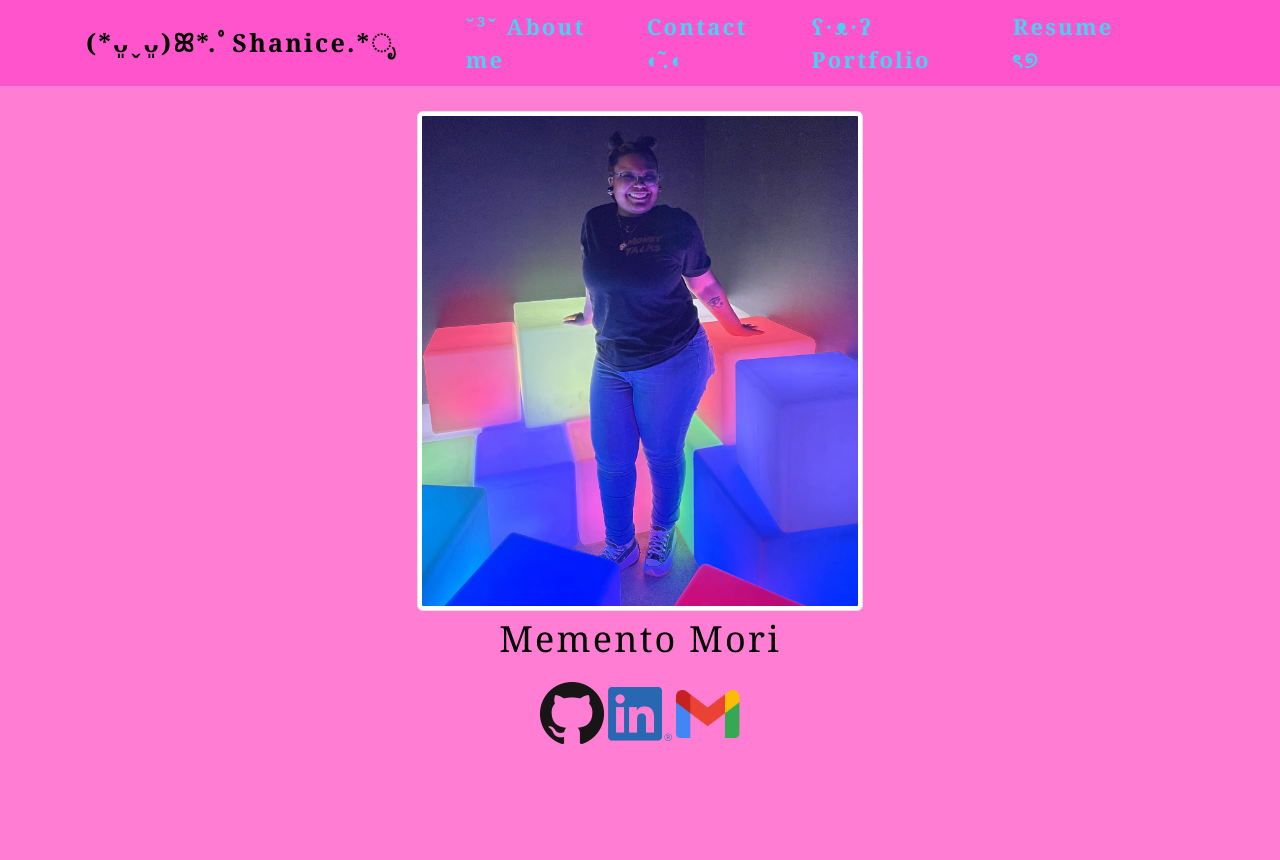
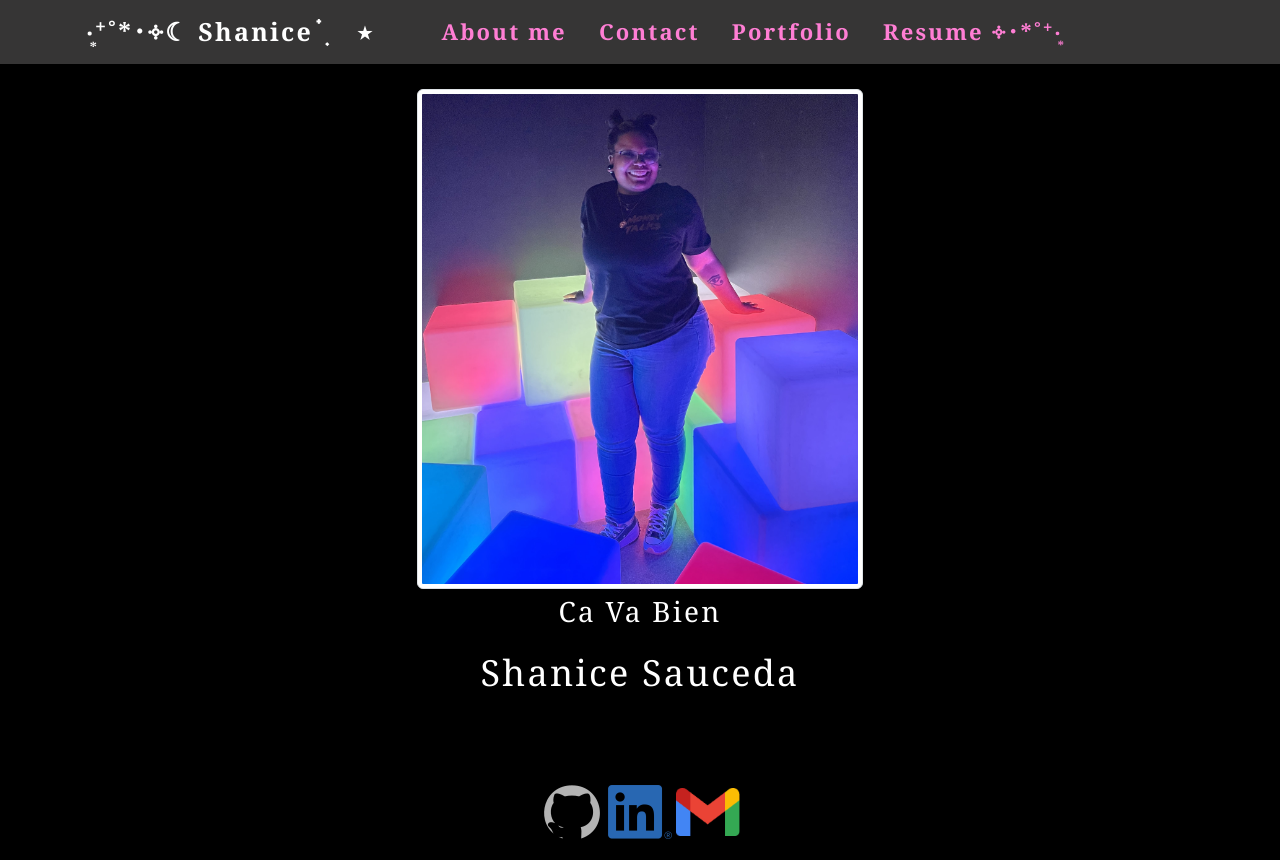
Before and after one commit to shanicesauce/spa-portfolio, a React (Create React App) app: page / in a window 1280 px wide. Before the commit the page ends 800 px from the top, so only its background shows below. Built offline with nearby package versions, Linux system fonts and the light colour scheme.

Commit message:
updated color scheme, added and removed some things. fixed mobile responsive

```diff
--- a/src/components/About/index.js
+++ b/src/components/About/index.js
@@ -3,13 +3,13 @@ import React from "react";
 const About = () => {
   return (
     <section className="my-5" id="about">
-      <h1 className="title"> About me ૮•ﻌ-ა </h1>
+      <h1 className="title"> About Me ♥ </h1>
       <p>
         Hello! My name is Shanice Sauceda. I was
         born and Raised in San Antonio Texas, I am a 25 year old emerging full
         stack developer eagerly expanding into new technologies.
       </p>
-      <p>Bharani nakshatra ♀️ </p>
+      <p><h5>Bharani Nakshatra ♀️ </h5></p>
       <p>
         Full-stack web developer with a background in cosmetology and customer
         service. Trained at UTSA Coding Boot Camp, earning a certificate in
--- a/src/components/Contact/index.js
+++ b/src/components/Contact/index.js
@@ -56,7 +56,7 @@ function ContactForm() {
 
   return (
     <section >
-      <h1 className="title">Contact me ★~(◠‿◕✿)</h1>
+      <h1 className="title">Contact me ♥</h1>
       <form ref={form} onSubmit={sendEmail}>
         <div>
           <label htmlFor="name"> Name: </label>
--- a/src/components/Footer/index.js
+++ b/src/components/Footer/index.js
@@ -12,7 +12,7 @@ const Footer = () => {
           <img src={github} alt="github"></img>
         </a>
 
-        <a href="https://www.linkedin.com/in/shanice-sauceda-106221255/">
+        <a href="https://www.linkedin.com/in/ShaniceSauceda">
             <img src={linkedin} alt="linkedin"></img>
         </a>
 
--- a/src/components/Nav/index.js
+++ b/src/components/Nav/index.js
@@ -7,7 +7,7 @@ const Navigation = (props) => {
   return (
     <Navbar collapseOnSelect  expand="lg" as={"header"} className="d-flex" >
       <Container >
-        <Navbar.Brand href="#/portfolio" className="navbar-brand">(*ᴗ͈ˬᴗ͈)ꕤ*.ﾟShanice.*ೃ</Navbar.Brand>
+        <Navbar.Brand href="#/portfolio" className="navbar-brand">‧͙⁺˚*･༓☾ Shanice ๋࣭ㅤ ⭑</Navbar.Brand>
         <Navbar.Toggle
           aria-controls="responsive-navbar-nav"
         />
@@ -20,7 +20,7 @@ const Navigation = (props) => {
                 setContactSelected(true);
               }}
             >
-              ˘³˘ About me
+              About me
             </Nav.Link>
             <Nav.Link
               href="#/contact"
@@ -29,7 +29,7 @@ const Navigation = (props) => {
                 setContactSelected(true);
               }}
             >
-              Contact ◐.̃◐
+              Contact
             </Nav.Link>
             <Nav.Link
               href="#/portfolio"
@@ -38,7 +38,7 @@ const Navigation = (props) => {
                 setContactSelected(true);
               }}
             >
-              ʕ·ᴥ·ʔ Portfolio
+            Portfolio
             </Nav.Link>
             <Nav.Link
               href="#/resume"
@@ -47,7 +47,7 @@ const Navigation = (props) => {
                 setContactSelected(true);
               }}
             >
-              Resume ৎ୭
+              Resume ༓･*˚⁺‧͙
             </Nav.Link>
           </Nav>
         </Navbar.Collapse>
--- a/src/components/Portfolio/index.js
+++ b/src/components/Portfolio/index.js
@@ -54,7 +54,7 @@ function Portfolio() {
   return (
     <>
       <Stack gap={3} className="align-items-center mx-auto">
-        <h1 className="title"> My Projects (๑•́ ₃ •̀๑) </h1>
+        <h1 className="title"> Projects </h1>
         {projects.map((project) => (
           <Card className="projects">
             <Card.Img
@@ -70,7 +70,7 @@ function Portfolio() {
               >
                 {project.name}
               </Card.Title>
-              <Card.Subtitle className="mb-2 text-muted">
+              <Card.Subtitle className="mb-2 text-dark">
                 {project.technologies}
               </Card.Subtitle>
               <Card.Text className="body text-center text-light">
--- a/src/components/Resume/index.js
+++ b/src/components/Resume/index.js
@@ -3,10 +3,15 @@ import React from "react";
 const Resume = () => {
   return (
     <div id="resume">
-      <h1 className="title">(◍•ᴗ•◍) My Resume </h1>
-      <a href="https://docs.google.com/document/d/1GZYIjnVElssUx2le6ORu0DguamMkKnhJrc-JzcJlZG4/edit?usp=sharing"> ( ˘ ³˘)♥ Resume </a>
+      <h1 className="title">My Resume </h1>
+      <a href="https://docs.google.com/document/d/1GZYIjnVElssUx2le6ORu0DguamMkKnhJrc-JzcJlZG4/edit?usp=sharing">
+
+        ‧₊˚✧ Resume ✧˚₊‧
+      </a>
       <p>
         Front-End Proficiencies <br />
+      </p>
+      <p>
         •HTML <br />
         •CSS <br />
         •JavaScript
@@ -17,6 +22,8 @@ const Resume = () => {
       </p>
       <p>
         Back-End Proficiencies <br />
+      </p>
+      <p>
         • APIs <br />
         •Node <br />
         •Express <br />
--- a/src/components/Welcome/index.js
+++ b/src/components/Welcome/index.js
@@ -6,8 +6,9 @@ const Welcome = () => {
     <div id="welcome">
       <img src={shanice} alt="shanice at hopscotch" className="img-thumbnail "></img>
       <p>
-        <h1>Memento Mori</h1>
+        <h3>Ca Va Bien</h3> <br/>
       </p>
+      <h1> Shanice Sauceda </h1>
     </div>
   );
 };
--- a/src/index.css
+++ b/src/index.css
@@ -4,12 +4,12 @@ main {
   padding: 50px 30px;
 }
 :root {
-  --primary: #ff54cc;
-  --secondary: #47d1f3;
+  --primary: #363535;
+  --secondary: #ff7ed4;
   --tertiary: #04b169;
-  --light: #ff7ed4;
-  --dark: #202020;
-  --darker: #000000;
+  --light: #000000;
+  --dark: #f873d0;
+  --darker: #ffffff;
   --error: rgb(228, 46, 1);
   --spacing-one: calc(1rem * 0.5);
   --spacing-two: calc(1rem);
@@ -94,7 +94,6 @@ header {
   margin: auto;
 }
 
-
 button:hover {
   opacity: 0.8;
 }
@@ -112,14 +111,12 @@ span[role="img"] {
   cursor: default;
 }
 
-.title {
-  text-align: center;
-}
-
 form {
   display: flex;
   flex-direction: column;
   align-items: center;
+  padding: 0.5rem;
+  margin: 1.5rem;
 }
 
 label {
@@ -208,8 +205,12 @@ a,
   margin-right: -2px;
 }
 
+.link {
+  color: #82ff77;
+}
+
 .navActive {
-  color: var(--secondary);
+  color: var(white);
 }
 
 footer {
@@ -237,12 +238,17 @@ footer div {
   text-decoration: none;
   color: var(--darker);
   display: flex;
-  padding-bottom: 35px;
+  padding: 5px;
+  justify-content: center;
+  text-align: center;
 }
 
 #resume h1,
 #resume a {
-  justify-content: center;
+  padding: 0.5rem;
+}
+#resume a {
+  color: var(--secondary);
 }
 
 #about * {
@@ -252,25 +258,39 @@ footer div {
   flex-wrap: wrap;
   justify-content: center;
   padding: 30px;
+  margin: 35px;
+  padding-left: 15rem;
+  padding-right: 15rem;
+}
+#about h1 {
+  color: var(--secondary);
+}
+#about h5 {
+  margin: -15px;
+  color: var(--secondary);
 }
 
 #welcome * {
   display: flex;
   flex-wrap: wrap;
-  justify-content: space-around;
+  justify-content: center;
+  padding: auto;
+}
+#welcome h1 {
+  padding-bottom: 5rem;
 }
 
 .about:focus {
-  color: var(--secondary);
+  color: var(rgb(207, 207, 207));
 }
 .contact:focus {
-  color: var(--secondary);
+  color: var(rgb(207, 207, 207));
 }
 .portfolio:focus {
-  color: var(--secondary);
+  color: var(rgb(207, 207, 207));
 }
 .resume:focus {
-  color: var(--secondary);
+  color: var(rgb(207, 207, 207));
 }
 
 .projects {
@@ -281,9 +301,16 @@ footer div {
   width: 45rem;
 }
 
+.title {
+  padding-top: 3rem;
+  margin: aut;
+  text-align: center;
+  color: var(--secondary);
+}
+
 @media screen and (max-width: 1200px) {
   header * {
-    font-size: 19px;
+    font-size: 20px;
     margin: auto;
     padding: 15px;
   }
@@ -297,6 +324,9 @@ footer div {
   .projects {
     width: auto;
   }
+  #about * {
+    padding: 0;
+  }
 }
 
 @media screen and (max-width: 600px) {
```
Also changed, not shown: src/assets/images/GitHub.png. Lines whose indentation alone changed are shown as unchanged.
